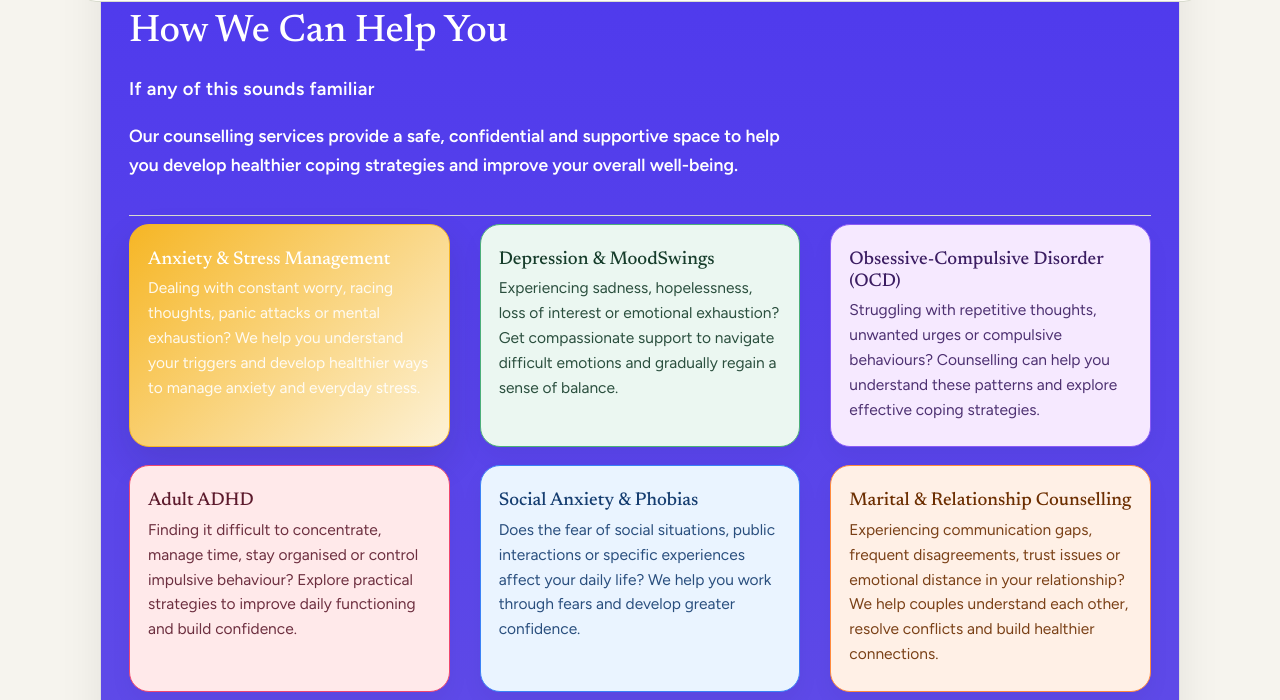
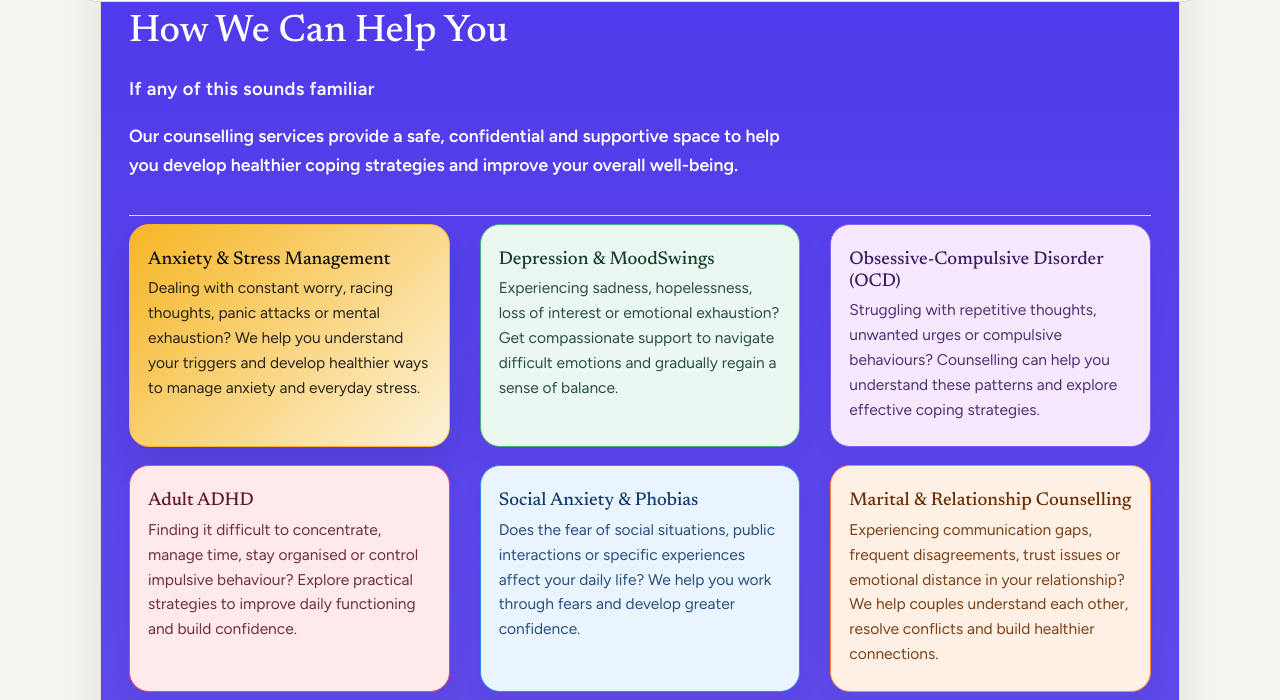
Before and after one commit to sukrutavu-coder/growminds, a plain HTML site: page index.html in a window 1280 px wide. Both pictures are taken after a click on the element 289 px from the left and 1298 px from the top of the page. Shown: the part 1026-1726 px from the top of the page. Drawn offline with Linux system fonts and the light colour scheme.

Commit message:
Update styles.css

```diff
--- a/styles.css
+++ b/styles.css
@@ -88,8 +88,8 @@ header.site-header{position:sticky;top:12px;z-index:20;padding-top:env(safe-area
 .topic{padding:24px 18px;border:1px solid var(--topic-border, #aac8d4);border-radius:20px;background:linear-gradient(180deg,var(--topic-bg,#f8f8f8) 0%,var(--topic-bg,#f8f8f8) 100%);box-shadow:0 10px 24px rgba(7, 7, 7, 0.04);color:var(--topic-text,#0b0a0a);cursor:pointer;transition:transform .2s ease, box-shadow .2s ease, filter .2s ease, border-color .2s ease;background-color:var(--topic-bg,#f8f8f8)}
 .topic:hover{transform:translateY(-2px);box-shadow:0 14px 30px rgba(8, 8, 8, 0.08)}
 .topic h3{font-size:1.15rem;margin-bottom:.3em;color:var(--topic-text,#0b0a0a)}.topic p{color:inherit;font-size:.97rem;margin:0;opacity:.9}
-.topic.selected{background:linear-gradient(135deg,var(--topic-accent,#ff8a3d) 0%,var(--topic-bg,#f8f8f8) 100%);border-color:var(--topic-accent,#ff8a3d);box-shadow:0 16px 36px rgba(17, 24, 39, 0.12);color:#fff}
-.topic.selected h3,.topic.selected p{color:#fff}
+.topic.selected{background:linear-gradient(135deg,var(--topic-accent,#ff8a3d) 0%,var(--topic-bg,#f8f8f8) 100%);border-color:var(--topic-accent,#ff8a3d);box-shadow:0 16px 36px rgba(17, 24, 39, 0.12);color:#111}
+.topic.selected h3,.topic.selected p{color:#111}
 .commit{background:linear-gradient(135deg,#0bb089 0%,#1b877e 100%);color:#ffffff;border-radius:24px;padding:48px;margin-top:56px;text-align:center;box-shadow:0 18px 32px rgba(60,60,60,.18)}
 .commit p{margin:0 auto 1em}.commit .btn{background:#ffffff;color:#000000;border-color:#ffffff}
 .commitment-section{background:#f1f1f1}
```
